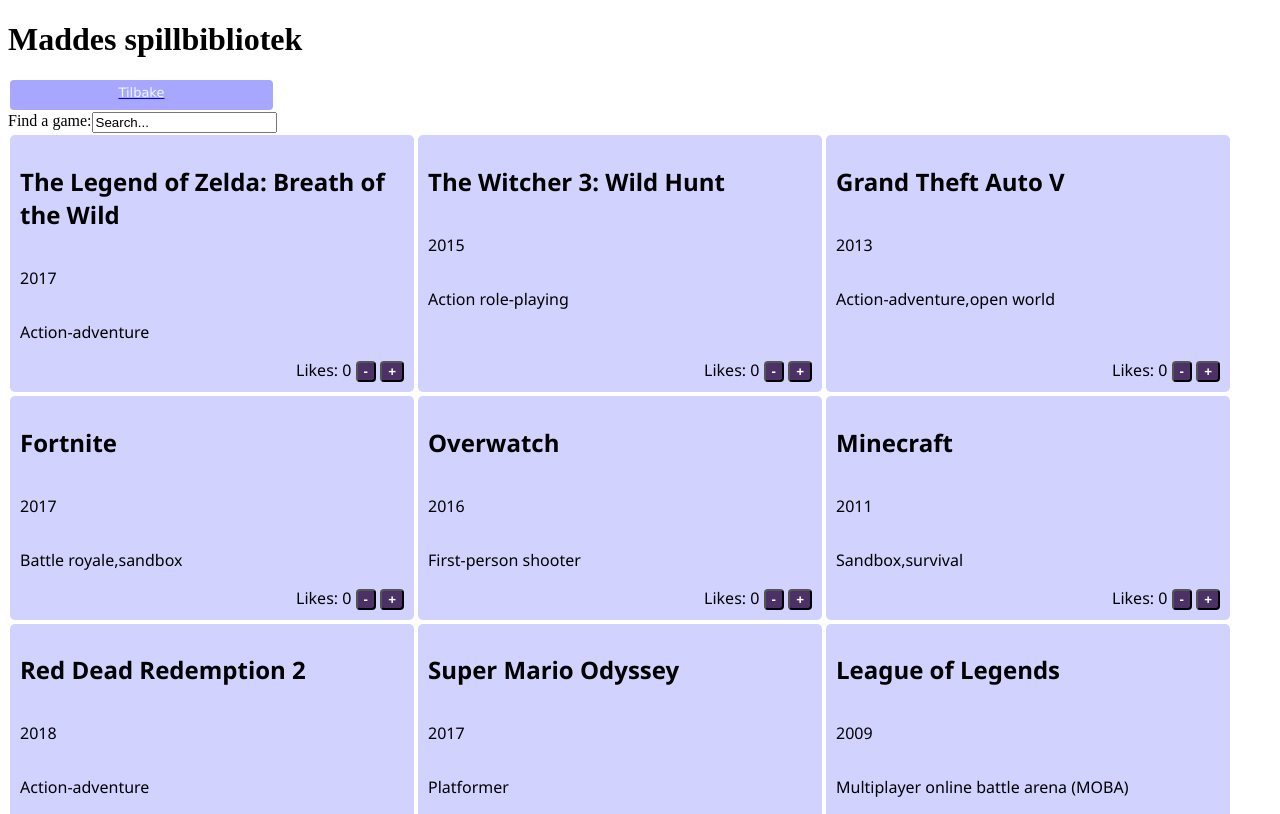
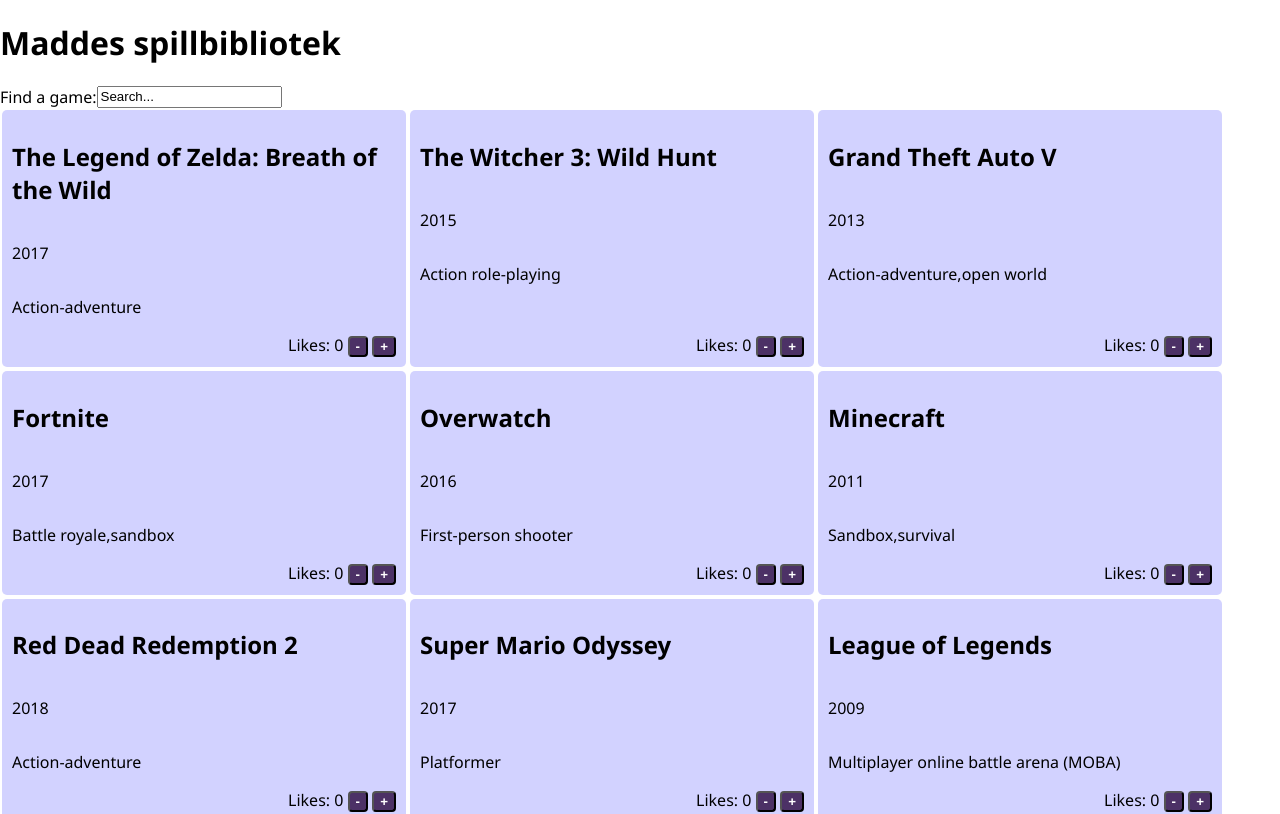
Before and after one commit to Madelelo/svelte-demo, a SvelteKit app: page /gamelist in a window 1280 px wide. Shown: the top 814 px of the page. Built offline with nearby package versions, Linux system fonts and the light colour scheme.

Commit message:
Moved sanity connectioin to different branch

```diff
--- a/src/routes/gamelist/+page.svelte
+++ b/src/routes/gamelist/+page.svelte
@@ -3,18 +3,8 @@
   import gamefile from "../gamelist/games.json";
   import LinkButton from "../Components/LinkButton.svelte";
   import SearchBar from "./SearchBar.svelte";
+
   let games = $state(gamefile.games);
-
-  //GET data from sanity
-  let PROJECT_ID = "x9czv3a6";
-  let DATASET = "production";
-  let QUERY = encodeURIComponent('*[_type == "games"]');
-  //let SANITYURL = `https://${PROJECT_ID}.api.sanity.io/v2021-10-21/data/query/${DATASET}?query=${QUERY}`;
-
-  const fetchData = (async () => {
-    const response = await fetch(SANITYURL);
-    return await response.json();
-  })();
 
   //SEARCH bar
   let searchinput = $state("Search...");
@@ -25,14 +15,12 @@
       games = gamefile.games;
     } else
       games = games.filter((game) => {
-        console.log(game.title.startsWith(searchterm));
         return game.title.includes(searchterm) == true;
       });
   }
 </script>
 
 <h1>Maddes spillbibliotek</h1>
-<LinkButton linkHref="" linkLabel="Tilbake" />
 
 <div>
   Find a game:
@@ -42,31 +30,20 @@
 </div>
 
 <div>
-  {#await fetchData}
-    <p>Loading games...</p>
-  {:then data}
-    <div>
-      <GameList gamelist={data} />
-    </div>
-    {#each data.result as game}
-      <GameCard gamename={game.name} gameyear={game.year} gametype={""} />
-    {/each}
-  {:catch error}
-    <div>
-      {#each games as game}
-        <GameCard
-          gamename={game.title}
-          gameyear={game.year}
-          gametype={game.type}
-        />
-      {/each}
-    </div>
-  {/await}
+  {#each games as game}
+    <GameCard gamename={game.title} gameyear={game.year} gametype={game.type} />
+  {/each}
 </div>
+
+<LinkButton linkHref="" linkLabel="Tilbake" />
 
 <style>
   div {
     display: flex;
     flex-wrap: wrap;
   }
+  :global(body) {
+    margin: 0;
+    font-family: "Segoe UI", Tahoma, Geneva, Verdana, sans-serif;
+  }
 </style>
```
